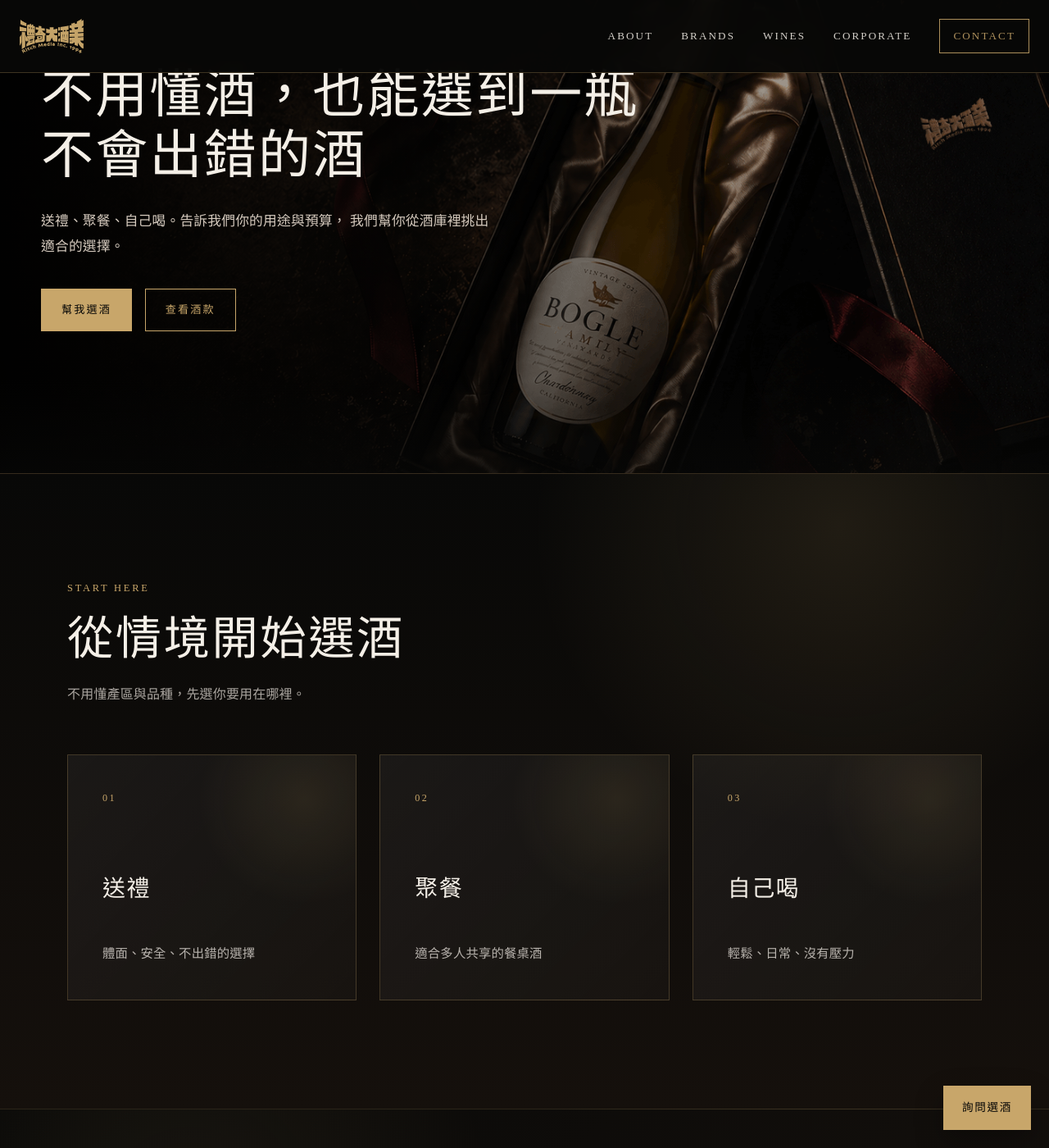
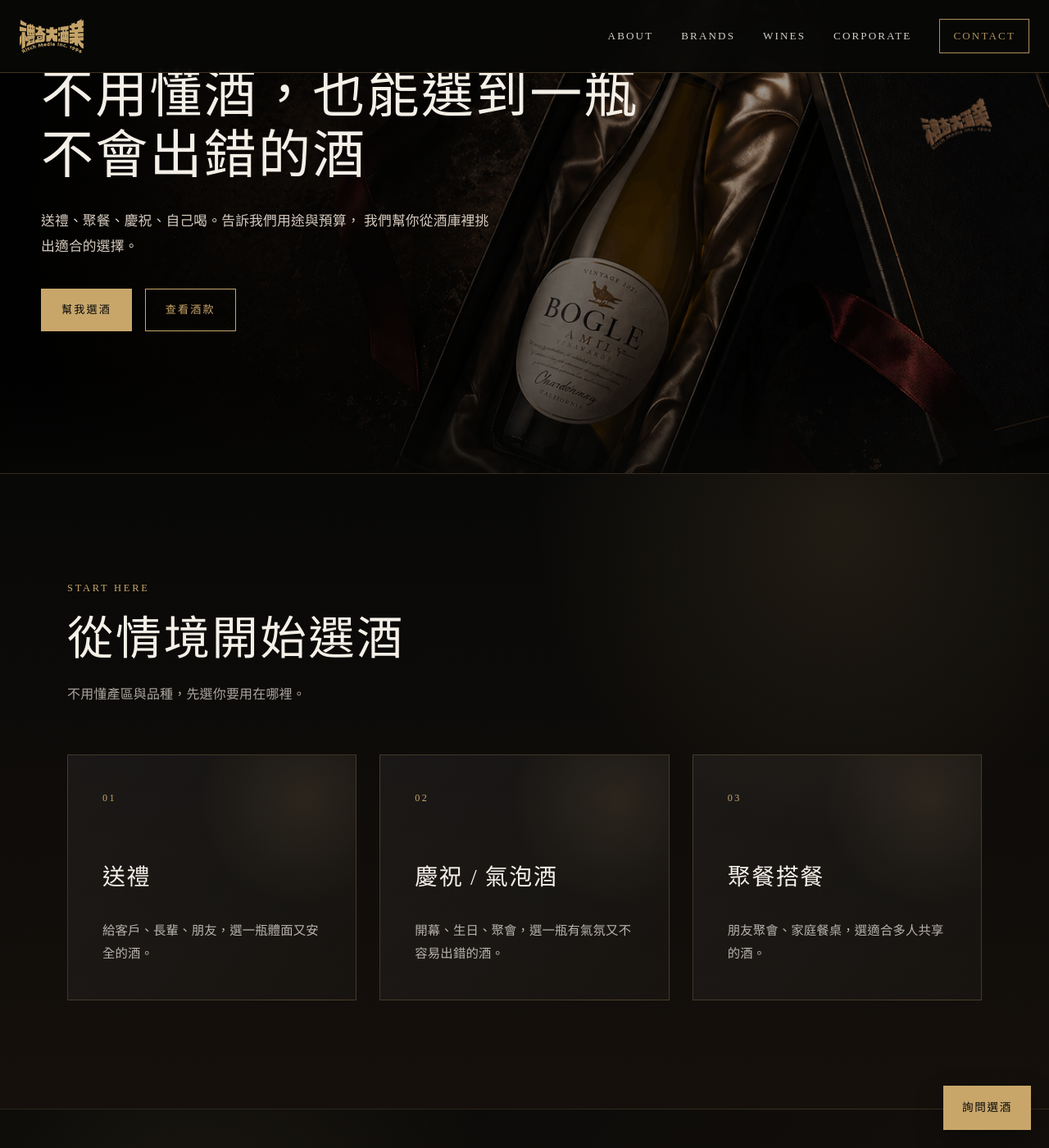
Before and after one commit to iam1000lin-create/Ritch-Wine, a Jekyll site: the page built from index.html, in a window 1280 px wide and 1400 px high, scrolled down 268 px. Shown: the whole window at 82% size. Built offline with Jekyll 4.4.1, drawn with Linux system fonts in a browser that asks for light colours; some of the changed text lies outside the part shown.

Commit message:
add index s

```diff
--- a/index.html
+++ b/index.html
@@ -14,7 +14,7 @@
     <h1>不用懂酒，也能選到一瓶不會出錯的酒</h1>
 
     <p class="hero-copy">
-      送禮、聚餐、自己喝。告訴我們你的用途與預算，
+      送禮、聚餐、慶祝、自己喝。告訴我們用途與預算，
       我們幫你從酒庫裡挑出適合的選擇。
     </p>
 
@@ -37,19 +37,19 @@
       <a href="{{ '/gifts/' | relative_url }}" class="scenario-card">
         <span>01</span>
         <h3>送禮</h3>
-        <p>體面、安全、不出錯的選擇</p>
+        <p>給客戶、長輩、朋友，選一瓶體面又安全的酒。</p>
+      </a>
+
+      <a href="{{ '/sparkling/' | relative_url }}" class="scenario-card">
+        <span>02</span>
+        <h3>慶祝 / 氣泡酒</h3>
+        <p>開幕、生日、聚會，選一瓶有氣氛又不容易出錯的酒。</p>
       </a>
 
       <a href="{{ '/dinner/' | relative_url }}" class="scenario-card">
-        <span>02</span>
-        <h3>聚餐</h3>
-        <p>適合多人共享的餐桌酒</p>
-      </a>
-
-      <a href="{{ '/solo/' | relative_url }}" class="scenario-card">
         <span>03</span>
-        <h3>自己喝</h3>
-        <p>輕鬆、日常、沒有壓力</p>
+        <h3>聚餐搭餐</h3>
+        <p>朋友聚會、家庭餐桌，選適合多人共享的酒。</p>
       </a>
     </div>
   </div>
@@ -82,7 +82,7 @@
   </div>
 </section>
 
-<section class="section section-scenario">
+<section class="section section-light">
   <div class="container">
     <div class="section-heading split">
       <div>
@@ -127,8 +127,8 @@
       </div>
 
       <div class="dark-card">
-        <h3>聚餐不踩雷</h3>
-        <p>選擇接受度高、適合多人共享的酒。</p>
+        <h3>慶祝有氣氛</h3>
+        <p>氣泡酒、粉紅酒與高質感選品，適合重要時刻。</p>
       </div>
 
       <div class="dark-card">
@@ -139,7 +139,7 @@
   </div>
 </section>
 
-<section class="section section-scenario">
+<section class="section section-light">
   <div class="container">
     <div class="section-heading">
       <p class="eyebrow dark">INQUIRY</p>
```
Also changed, not shown: _wines/schramsberg-mirabelle-brut-rose.md (+3 -3 lines), sparkling.html (added, +55 -0 lines).
